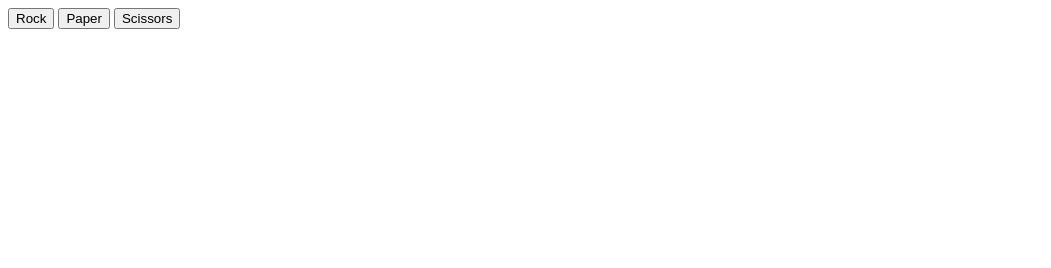
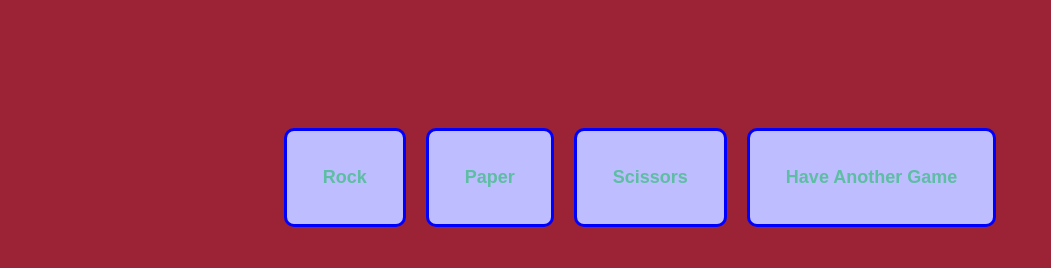
Before and after one commit to NeilMartinRobertson/rock-paper-scissors-project, a plain HTML site: page index.html in a window 1280 px wide. Shown: the whole page, without its empty margins (0-1051 px from the left). Drawn offline with Linux system fonts and the light colour scheme.

Commit message:
This commit adds the rest of the HTML

```diff
--- a/index.html
+++ b/index.html
@@ -5,14 +5,20 @@
     <meta http-equiv="X-UA-Compatible" content="IE=edge" />
     <meta name="viewport" content="width=device-width, initial-scale=1.0" />
     <title>Rock Paper Scissors Project</title>
+    <link rel="stylesheet" href="style.css" />
     <script type="text/javascript" src="rock-paper-scissors.js" defer></script>
   </head>
   <body>
+    <div class="container">
       <button class="button" id="Rock" value="Rock">Rock</button>
       <button class="button" id="Paper" value="Paper">Paper</button>
       <button class="button" id="Scissors" value="Scissors">Scissors</button>
+      <button class="button" id="reset">Have Another Game</button>
+    </div>
+    <div class="text-container">
       <div id="results"></div>
       <div id="score"></div>
       <div id="winner"></div>
+    </div>
   </body>
 </html>
```
Lines whose indentation alone changed are shown as unchanged.
